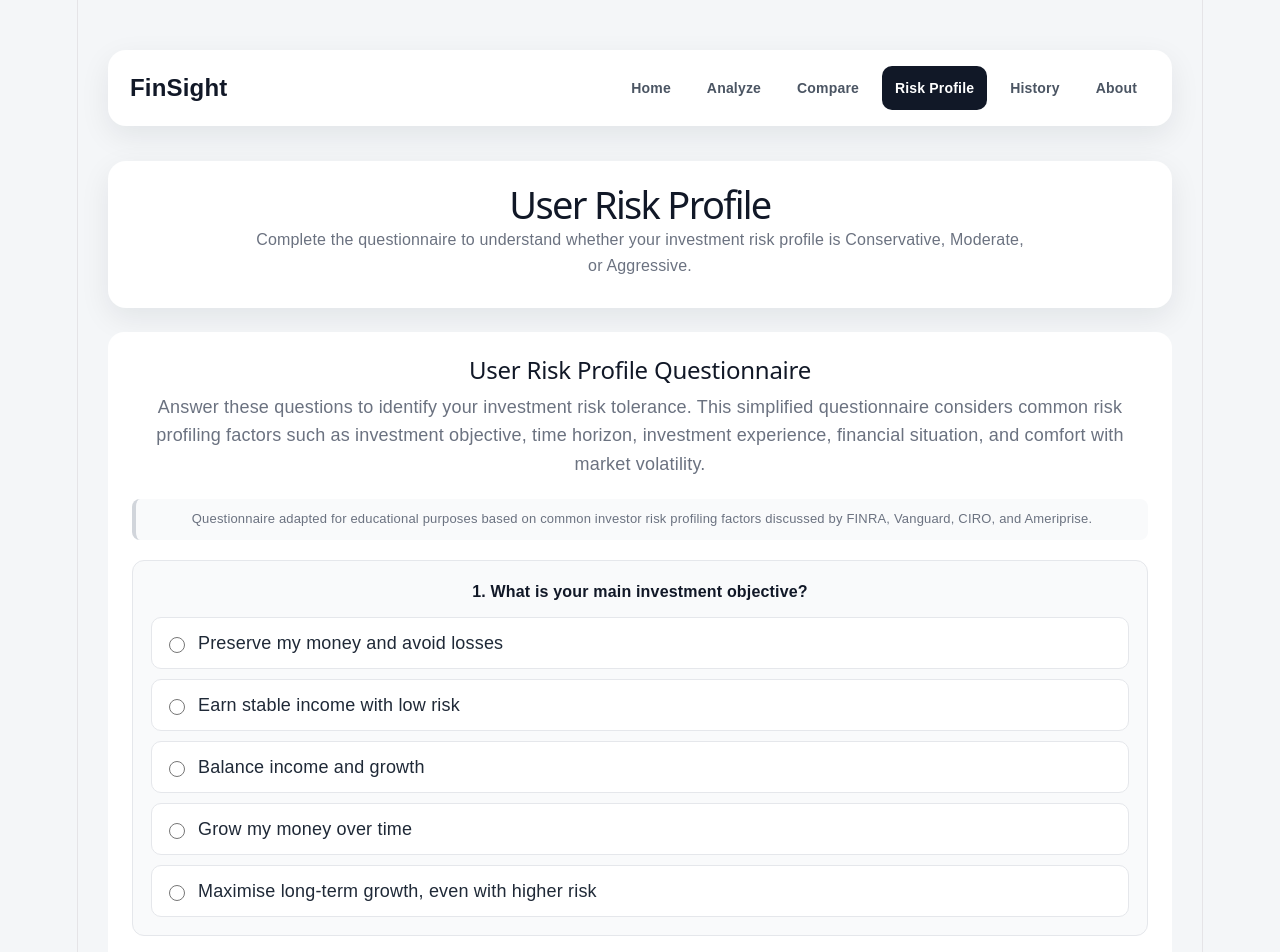
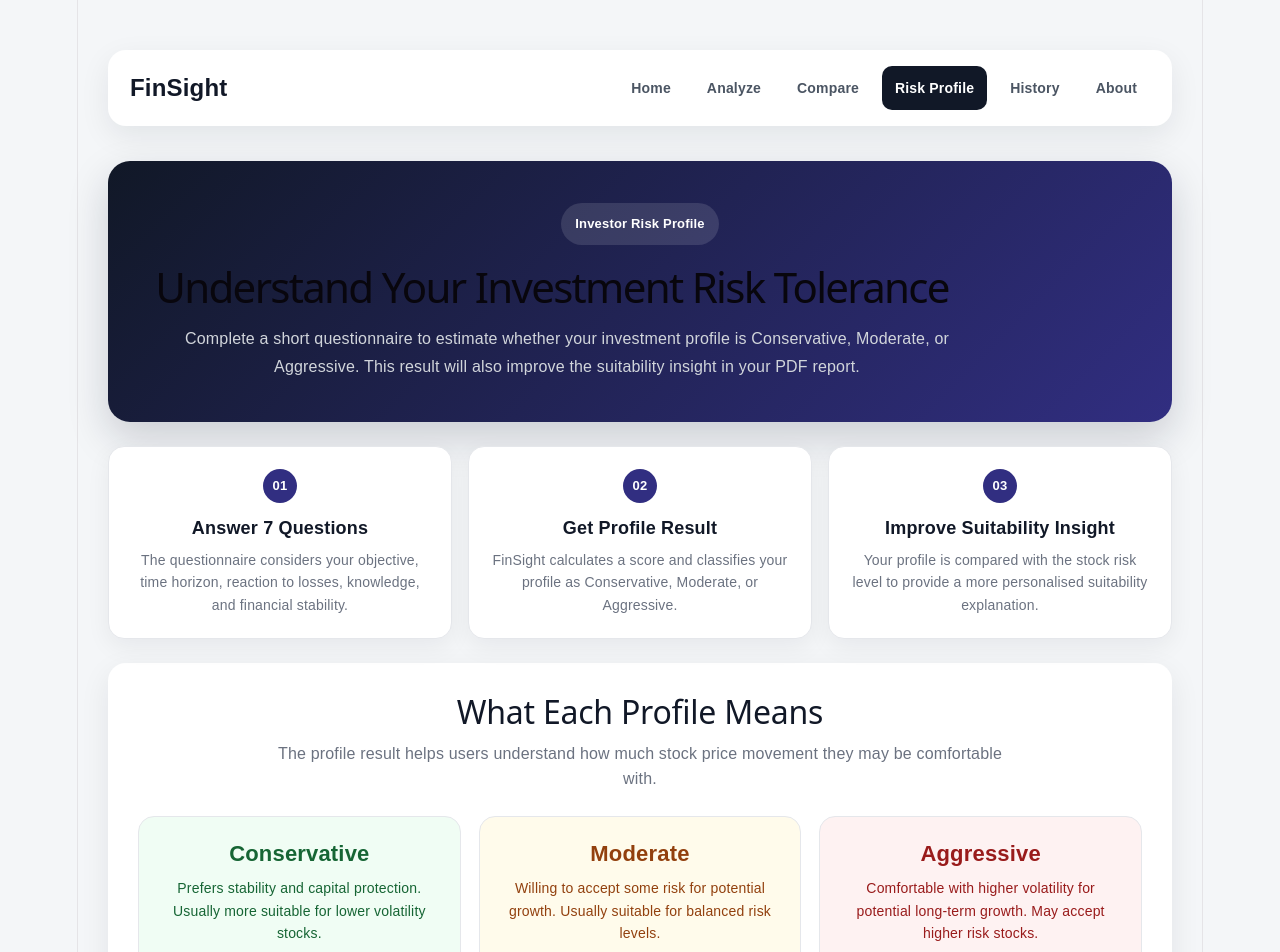
Before and after one commit to HY0831/finsight-financial-risk-dashboard, a React app in the folder frontend/: page /profile in a window 1280 px wide. Shown: the top 952 px of the page. Built offline with nearby package versions, Linux system fonts and the light colour scheme; no server answers; the HTML template or start-up script is replaced by a standard one.

Commit message:
Improve risk profile page layout

```diff
--- a/frontend/src/App.css
+++ b/frontend/src/App.css
@@ -504,6 +504,214 @@ body {
   margin: 0 auto 24px auto;
 }
 
+/* =========================================================
+   Compare Page
+========================================================= */
+
+.compare-hero {
+  max-width: 1100px;
+  margin: 0 auto 24px auto;
+  background: linear-gradient(135deg, #0f172a, #1e293b);
+  color: white;
+  padding: 42px 34px;
+  border-radius: 22px;
+  box-shadow: 0 16px 40px rgba(15, 23, 42, 0.18);
+}
+
+.compare-hero h1 {
+  max-width: 780px;
+  margin: 0 0 14px 0;
+  font-size: 42px;
+  line-height: 1.15;
+}
+
+.compare-hero p {
+  max-width: 820px;
+  margin: 0;
+  color: #d1d5db;
+  font-size: 16px;
+  line-height: 1.7;
+}
+
+.compare-guide {
+  max-width: 1100px;
+  margin: 0 auto 24px auto;
+  display: grid;
+  grid-template-columns: repeat(3, 1fr);
+  gap: 16px;
+}
+
+.comparison-status-card,
+.comparison-error-card,
+.compare-empty-card {
+  max-width: 1100px;
+  margin: 0 auto 24px auto;
+  background: white;
+  padding: 22px;
+  border-radius: 16px;
+  border: 1px solid #e5e7eb;
+  box-shadow: 0 8px 24px rgba(15, 23, 42, 0.06);
+}
+
+.comparison-status-card,
+.comparison-error-card {
+  display: flex;
+  align-items: center;
+  gap: 16px;
+}
+
+.comparison-status-card h3,
+.comparison-error-card h3,
+.compare-empty-card h3 {
+  margin: 0 0 6px 0;
+  color: #111827;
+  font-size: 18px;
+}
+
+.comparison-status-card p,
+.comparison-error-card p,
+.compare-empty-card p {
+  margin: 0;
+  color: #6b7280;
+  line-height: 1.5;
+}
+
+.comparison-error-card {
+  border-color: #fecaca;
+  background: #fef2f2;
+}
+
+.comparison-error-card h3 {
+  color: #991b1b;
+}
+
+.comparison-error-card p {
+  color: #7f1d1d;
+}
+
+.compare-empty-card {
+  text-align: center;
+  background: #f9fafb;
+}
+
+/* =========================================================
+   Risk Profile Page
+========================================================= */
+
+.profile-hero {
+  max-width: 1100px;
+  margin: 0 auto 24px auto;
+  background: linear-gradient(135deg, #111827, #312e81);
+  color: white;
+  padding: 42px 34px;
+  border-radius: 22px;
+  box-shadow: 0 16px 40px rgba(15, 23, 42, 0.18);
+}
+
+.profile-hero h1 {
+  max-width: 820px;
+  margin: 0 0 14px 0;
+  font-size: 42px;
+  line-height: 1.15;
+}
+
+.profile-hero p {
+  max-width: 850px;
+  margin: 0;
+  color: #d1d5db;
+  font-size: 16px;
+  line-height: 1.7;
+}
+
+.profile-info-grid {
+  max-width: 1100px;
+  margin: 0 auto 24px auto;
+  display: grid;
+  grid-template-columns: repeat(3, 1fr);
+  gap: 16px;
+}
+
+.profile-info-card {
+  background: white;
+  border: 1px solid #e5e7eb;
+  padding: 22px;
+  border-radius: 16px;
+  box-shadow: 0 8px 24px rgba(15, 23, 42, 0.06);
+}
+
+.profile-info-card span {
+  display: inline-flex;
+  width: 34px;
+  height: 34px;
+  border-radius: 50%;
+  background: #312e81;
+  color: white;
+  align-items: center;
+  justify-content: center;
+  font-weight: 800;
+  font-size: 13px;
+  margin-bottom: 12px;
+}
+
+.profile-info-card h3 {
+  margin: 0 0 8px 0;
+  color: #111827;
+  font-size: 18px;
+}
+
+.profile-info-card p {
+  margin: 0;
+  color: #6b7280;
+  line-height: 1.6;
+  font-size: 14px;
+}
+
+.profile-explanation-section {
+  max-width: 1100px;
+  margin: 0 auto 24px auto;
+  background: white;
+  padding: 30px;
+  border-radius: 18px;
+  box-shadow: 0 10px 30px rgba(15, 23, 42, 0.08);
+}
+
+.profile-type-grid {
+  display: grid;
+  grid-template-columns: repeat(3, 1fr);
+  gap: 18px;
+}
+
+.profile-type-card {
+  padding: 24px;
+  border-radius: 16px;
+  border: 1px solid #e5e7eb;
+}
+
+.profile-type-card h3 {
+  margin: 0 0 10px 0;
+  font-size: 22px;
+}
+
+.profile-type-card p {
+  margin: 0;
+  line-height: 1.6;
+  font-size: 14px;
+}
+
+.profile-type-card.conservative {
+  background: #f0fdf4;
+  color: #166534;
+}
+
+.profile-type-card.moderate {
+  background: #fffbeb;
+  color: #92400e;
+}
+
+.profile-type-card.aggressive {
+  background: #fef2f2;
+  color: #991b1b;
+}
 
 /* =========================================================
    2. Hero Header
@@ -1831,3 +2039,49 @@ th {
     align-items: flex-start;
   }
 }
+
+@media (max-width: 900px) {
+  .compare-guide {
+    grid-template-columns: 1fr;
+  }
+
+  .compare-hero h1 {
+    font-size: 34px;
+  }
+}
+
+@media (max-width: 600px) {
+  .compare-hero {
+    padding: 34px 24px;
+  }
+
+  .compare-hero h1 {
+    font-size: 30px;
+  }
+
+  .comparison-status-card,
+  .comparison-error-card {
+    align-items: flex-start;
+  }
+}
+
+@media (max-width: 900px) {
+  .profile-info-grid,
+  .profile-type-grid {
+    grid-template-columns: 1fr;
+  }
+
+  .profile-hero h1 {
+    font-size: 34px;
+  }
+}
+
+@media (max-width: 600px) {
+  .profile-hero {
+    padding: 34px 24px;
+  }
+
+  .profile-hero h1 {
+    font-size: 30px;
+  }
+}
--- a/frontend/src/components/SearchSection.jsx
+++ b/frontend/src/components/SearchSection.jsx
@@ -71,14 +71,17 @@ function SearchSection({
           )}
         </div>
 
-        <select value={period} onChange={(event) => setPeriod(event.target.value)}>
+        <select
+          value={period}
+          onChange={(event) => setPeriod(event.target.value)}
+        >
           <option value="6mo">6 Months</option>
           <option value="1y">1 Year</option>
           <option value="3y">3 Years</option>
           <option value="5y">5 Years</option>
         </select>
 
-        <button onClick={analyzeStock} disabled={loading}>
+        <button type="button" onClick={analyzeStock} disabled={loading}>
           {loading ? "Analysing..." : "Analyse"}
         </button>
       </div>
--- a/frontend/src/pages/ComparePage.jsx
+++ b/frontend/src/pages/ComparePage.jsx
@@ -20,13 +20,74 @@ function ComparePage({
 }) {
   return (
     <>
-      <section className="page-header">
-        <h1>Compare Two Stocks</h1>
-        <p>
-          Compare two companies using the same selected analysis period to see
-          which stock has higher volatility and risk.
-        </p>
+      <section className="compare-hero">
+        <div>
+          <span className="page-tag">Stock Comparison</span>
+          <h1>Compare Two Stocks Side by Side</h1>
+          <p>
+            Compare two companies using the same analysis period to understand
+            which stock has higher volatility, stronger risk movement, and a
+            different risk level.
+          </p>
+        </div>
       </section>
+
+      <section className="compare-guide">
+        <div className="guide-card">
+          <span>01</span>
+          <h3>Enter First Stock</h3>
+          <p>
+            Search by ticker or company name, then select the correct stock from
+            the suggestion list.
+          </p>
+        </div>
+
+        <div className="guide-card">
+          <span>02</span>
+          <h3>Enter Second Stock</h3>
+          <p>
+            Choose another company to compare against the first selected stock.
+          </p>
+        </div>
+
+        <div className="guide-card">
+          <span>03</span>
+          <h3>Compare Risk</h3>
+          <p>
+            FinSight compares latest price, average daily return, annualized
+            volatility, and risk level.
+          </p>
+        </div>
+      </section>
+
+      {comparisonLoading && (
+        <section className="comparison-status-card">
+          <div className="loading-spinner"></div>
+          <div>
+            <h3>Comparing stock data...</h3>
+            <p>
+              FinSight is retrieving both stocks and calculating their risk
+              metrics.
+            </p>
+          </div>
+        </section>
+      )}
+
+      {comparisonError && (
+        <section className="comparison-error-card">
+          <h3>Unable to compare stocks</h3>
+          <p>{comparisonError}</p>
+        </section>
+      )}
+
+      {!comparisonData && !comparisonLoading && !comparisonError && (
+        <section className="compare-empty-card">
+          <h3>Start by choosing two stocks</h3>
+          <p>
+            For example, compare AAPL with TSLA, MSFT with NVDA, or KO with PEP.
+          </p>
+        </section>
+      )}
 
       <ComparisonSection
         compareTickerOne={compareTickerOne}
@@ -35,7 +96,7 @@ function ComparePage({
         setCompareTickerTwo={setCompareTickerTwo}
         compareStocks={compareStocks}
         comparisonLoading={comparisonLoading}
-        comparisonError={comparisonError}
+        comparisonError=""
         comparisonData={comparisonData}
         formatPercent={formatPercent}
         compareSuggestionsOne={compareSuggestionsOne}
--- a/frontend/src/pages/ProfilePage.jsx
+++ b/frontend/src/pages/ProfilePage.jsx
@@ -9,12 +9,81 @@ function ProfilePage({
 }) {
   return (
     <>
-      <section className="page-header">
-        <h1>User Risk Profile</h1>
-        <p>
-          Complete the questionnaire to understand whether your investment risk
-          profile is Conservative, Moderate, or Aggressive.
-        </p>
+      <section className="profile-hero">
+        <div>
+          <span className="page-tag">Investor Risk Profile</span>
+          <h1>Understand Your Investment Risk Tolerance</h1>
+          <p>
+            Complete a short questionnaire to estimate whether your investment
+            profile is Conservative, Moderate, or Aggressive. This result will
+            also improve the suitability insight in your PDF report.
+          </p>
+        </div>
+      </section>
+
+      <section className="profile-info-grid">
+        <div className="profile-info-card">
+          <span>01</span>
+          <h3>Answer 7 Questions</h3>
+          <p>
+            The questionnaire considers your objective, time horizon, reaction to
+            losses, knowledge, and financial stability.
+          </p>
+        </div>
+
+        <div className="profile-info-card">
+          <span>02</span>
+          <h3>Get Profile Result</h3>
+          <p>
+            FinSight calculates a score and classifies your profile as
+            Conservative, Moderate, or Aggressive.
+          </p>
+        </div>
+
+        <div className="profile-info-card">
+          <span>03</span>
+          <h3>Improve Suitability Insight</h3>
+          <p>
+            Your profile is compared with the stock risk level to provide a more
+            personalised suitability explanation.
+          </p>
+        </div>
+      </section>
+
+      <section className="profile-explanation-section">
+        <div className="section-heading">
+          <h2>What Each Profile Means</h2>
+          <p>
+            The profile result helps users understand how much stock price
+            movement they may be comfortable with.
+          </p>
+        </div>
+
+        <div className="profile-type-grid">
+          <div className="profile-type-card conservative">
+            <h3>Conservative</h3>
+            <p>
+              Prefers stability and capital protection. Usually more suitable
+              for lower volatility stocks.
+            </p>
+          </div>
+
+          <div className="profile-type-card moderate">
+            <h3>Moderate</h3>
+            <p>
+              Willing to accept some risk for potential growth. Usually suitable
+              for balanced risk levels.
+            </p>
+          </div>
+
+          <div className="profile-type-card aggressive">
+            <h3>Aggressive</h3>
+            <p>
+              Comfortable with higher volatility for potential long-term growth.
+              May accept higher risk stocks.
+            </p>
+          </div>
+        </div>
       </section>
 
       <RiskProfileSection
```
